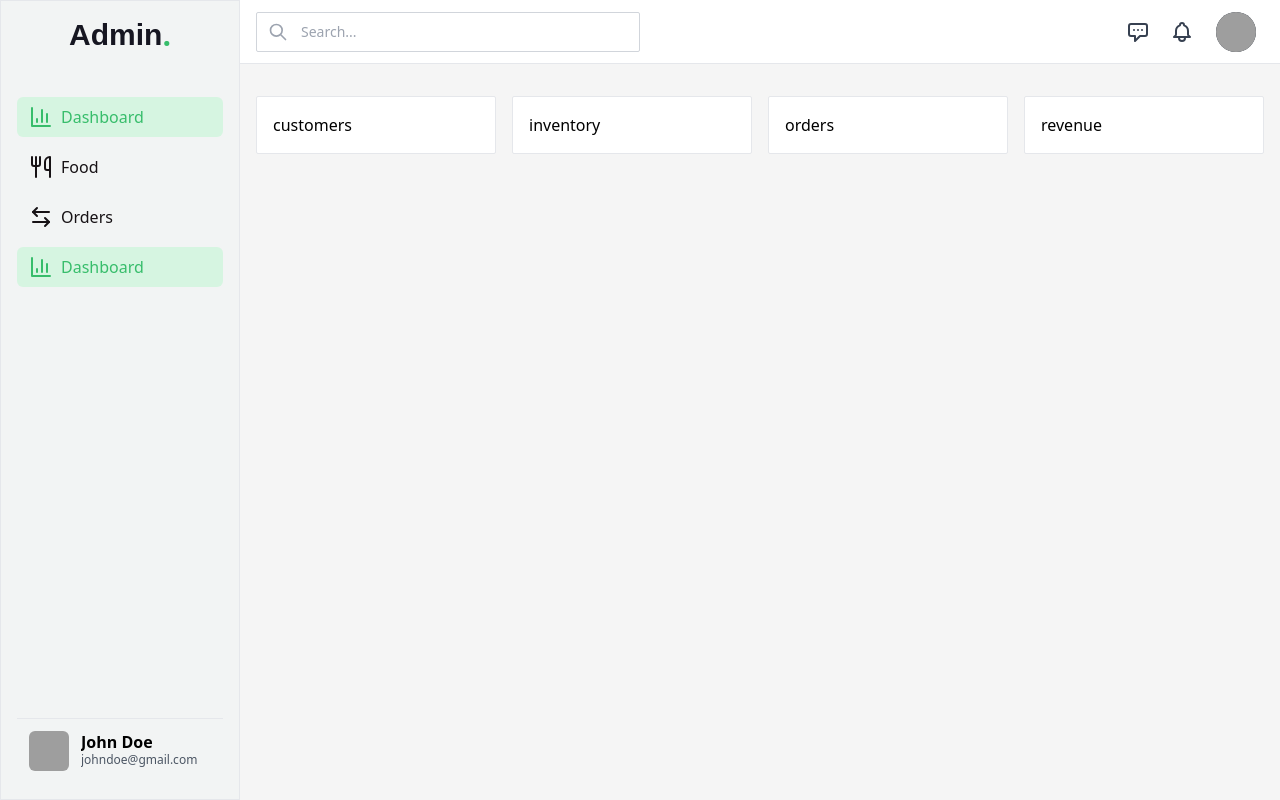
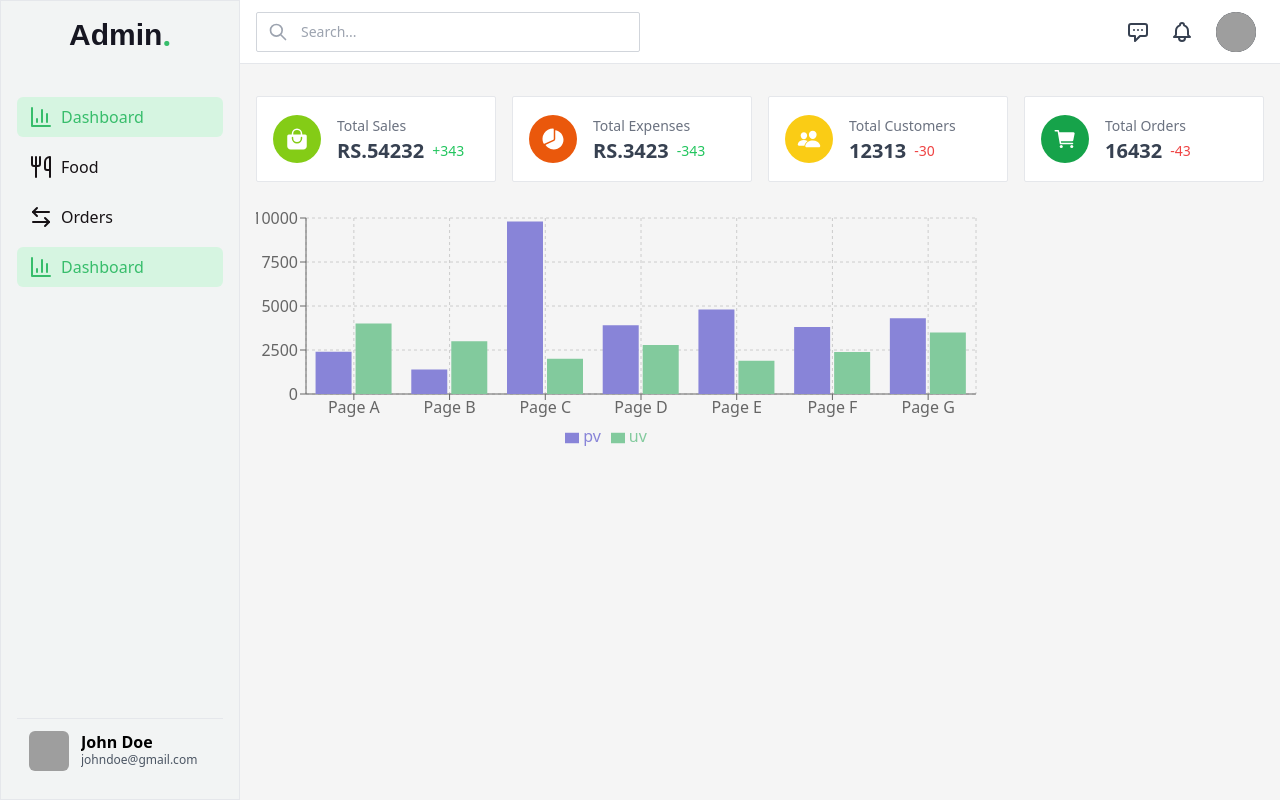
Before and after one commit to jerinwilson7/Canteen-Admin-Panel, a React (Create React App) app: page / in a window 1280 px wide. Built offline with nearby package versions, Linux system fonts and the light colour scheme; grey boxes are pictures that could not be loaded.

Commit message:
added chart and head grid to dashboard

```diff
--- a/package.json
+++ b/package.json
@@ -22,6 +22,7 @@
     "react-icons": "^5.0.1",
     "react-router-dom": "^6.20.1",
     "react-scripts": "5.0.1",
+    "recharts": "^2.12.1",
     "styled-components": "^6.1.8",
     "web-vitals": "^2.1.4"
   },
--- /dev/null
+++ b/src/Components/Dashboard/Chart.jsx
@@ -0,0 +1,93 @@
+import React from 'react'
+import { Bar, BarChart, CartesianGrid, Legend, ResponsiveContainer, Tooltip, XAxis, YAxis } from 'recharts'
+
+
+
+const data = [
+    {
+        "name": "Page A",
+        "uv": 4000,
+        "pv": 2400
+    },
+    {
+        "name": "Page B",
+        "uv": 3000,
+        "pv": 1398
+    },
+    {
+        "name": "Page C",
+        "uv": 2000,
+        "pv": 9800
+    },
+    {
+        "name": "Page D",
+        "uv": 2780,
+        "pv": 3908
+    },
+    {
+        "name": "Page E",
+        "uv": 1890,
+        "pv": 4800
+    },
+    {
+        "name": "Page F",
+        "uv": 2390,
+        "pv": 3800
+    },
+    {
+        "name": "Page G",
+        "uv": 3490,
+        "pv": 4300
+    }
+]
+
+
+function Chart() {
+    return (
+        <BarChart width={730} height={250} data={data}
+            margin={{
+                top: 20,
+                right: 10,
+                left: -10,
+                bottom: 0
+            }}>
+            <CartesianGrid strokeDasharray="3 3" />
+            <XAxis dataKey="name" />
+            <YAxis />
+            <Tooltip />
+            <Legend />
+            <Bar dataKey="pv" fill="#8884d8" />
+            <Bar dataKey="uv" fill="#82ca9d" />
+        </BarChart>
+        // <div className="h-[22rem] bg-white p-4 rounded-sm border border-gray-200 flex flex-col flex-1">
+        //     <strong className="text-gray-700 font-medium">Transactions</strong>
+        //     <div className="mt-3 w-full flex-1 text-xs">
+        //         <ResponsiveContainer width="100%" height="100%" >
+        //             <BarChart
+        //                 width={500}
+        //                 height={300}
+        //                 data={data}
+
+        //                 margin={{
+        //                     top: 20,
+        //                     right: 10,
+        //                     left: -10,
+        //                     bottom: 0
+        //                 }}
+        //             >
+
+        //                 <CartesianGrid strokeDasharray="3 3 0 0" vertical={false} />
+        //                 <XAxis dataKey="name" />
+        //                 <YAxis />
+        //                 <Tooltip />
+        //                 <Legend />
+        //                 <Bar dataKey="pv" fill="#0ea5e9" />
+        //                 <Bar dataKey="uv" fill="#ea580c" />
+        //             </BarChart>
+        //         </ResponsiveContainer>
+        //     </div>
+        // </div>
+    )
+}
+
+export default Chart
--- a/src/Components/Dashboard/Dashboard.jsx
+++ b/src/Components/Dashboard/Dashboard.jsx
@@ -1,16 +1,64 @@
 import React from 'react'
+import { IoBagHandle, IoPieChart, IoPeople, IoCart } from 'react-icons/io5'
+
 
 function Dashboard() {
     return (
-        <div className='flex gap-4 w-full'>
-
-            <div className='bg-white rounded-sm border border-gray-200 p-4 flex-1 flex items-center'>customers</div>
-            <div className='bg-white rounded-sm border border-gray-200 p-4 flex-1 flex items-center'>inventory</div>
-            <div className='bg-white rounded-sm border border-gray-200 p-4 flex-1 flex items-center'>orders</div>
-            <div className='bg-white rounded-sm border border-gray-200 p-4 flex-1 flex items-center'>revenue</div>
-
+        <div className="flex gap-4">
+            <BoxWrapper>
+                <div className="rounded-full h-12 w-12 flex items-center justify-center bg-lime-500">
+                    <IoBagHandle className="text-2xl text-white" />
+                </div>
+                <div className="pl-4">
+                    <span className="text-sm text-gray-500 font-light">Total Sales</span>
+                    <div className="flex items-center">
+                        <strong className="text-xl text-gray-700 font-semibold">RS.54232</strong>
+                        <span className="text-sm text-green-500 pl-2">+343</span>
+                    </div>
+                </div>
+            </BoxWrapper>
+            <BoxWrapper>
+                <div className="rounded-full h-12 w-12 flex items-center justify-center bg-orange-600">
+                    <IoPieChart className="text-2xl text-white" />
+                </div>
+                <div className="pl-4">
+                    <span className="text-sm text-gray-500 font-light">Total Expenses</span>
+                    <div className="flex items-center">
+                        <strong className="text-xl text-gray-700 font-semibold">RS.3423</strong>
+                        <span className="text-sm text-green-500 pl-2">-343</span>
+                    </div>
+                </div>
+            </BoxWrapper>
+            <BoxWrapper>
+                <div className="rounded-full h-12 w-12 flex items-center justify-center bg-yellow-400">
+                    <IoPeople className="text-2xl text-white" />
+                </div>
+                <div className="pl-4">
+                    <span className="text-sm text-gray-500 font-light">Total Customers</span>
+                    <div className="flex items-center">
+                        <strong className="text-xl text-gray-700 font-semibold">12313</strong>
+                        <span className="text-sm text-red-500 pl-2">-30</span>
+                    </div>
+                </div>
+            </BoxWrapper>
+            <BoxWrapper>
+                <div className="rounded-full h-12 w-12 flex items-center justify-center bg-green-600">
+                    <IoCart className="text-2xl text-white" />
+                </div>
+                <div className="pl-4">
+                    <span className="text-sm text-gray-500 font-light">Total Orders</span>
+                    <div className="flex items-center">
+                        <strong className="text-xl text-gray-700 font-semibold">16432</strong>
+                        <span className="text-sm text-red-500 pl-2">-43</span>
+                    </div>
+                </div>
+            </BoxWrapper>
         </div>
     )
 }
 
+function BoxWrapper({ children }) {
+    return <div className="bg-white rounded-sm p-4 flex-1 border border-gray-200 flex items-center">{children}</div>
+}
+
 export default Dashboard
--- a/src/Components/index.js
+++ b/src/Components/index.js
@@ -8,6 +8,7 @@ import AllFood from "./Food/AllFood";
 import OrderTable from "./Orders/OrderTable";
 import Dashboard from "./Dashboard/Dashboard";
 import Layout from "./Shared/Layout";
+import Chart from "./Dashboard/Chart";
 
 export {
   Login,
@@ -20,4 +21,5 @@ export {
   OrderTable,
   Dashboard,
   Layout,
+  Chart
 };
--- a/src/Pages/DashboardPage.jsx
+++ b/src/Pages/DashboardPage.jsx
@@ -1,10 +1,11 @@
 import React from "react";
-import { Dashboard } from "../Components";
+import { Chart, Dashboard } from "../Components";
 
 function DashboardPage() {
   return (
     <div className="flex flex-col gap-4 mt-4">
       <Dashboard />
+      <Chart/>
     </div>
   );
 }
```
Also changed, not shown: 1 other file (tests, documents, lock files or other folders).
